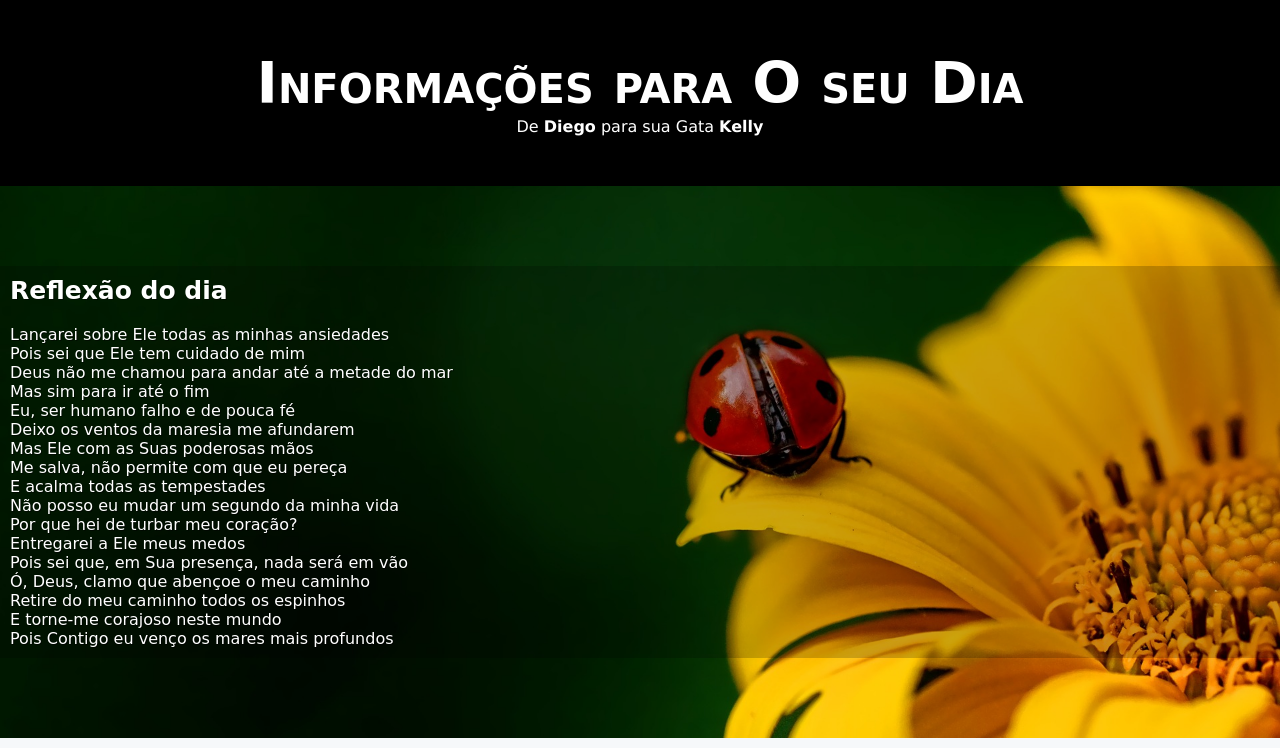
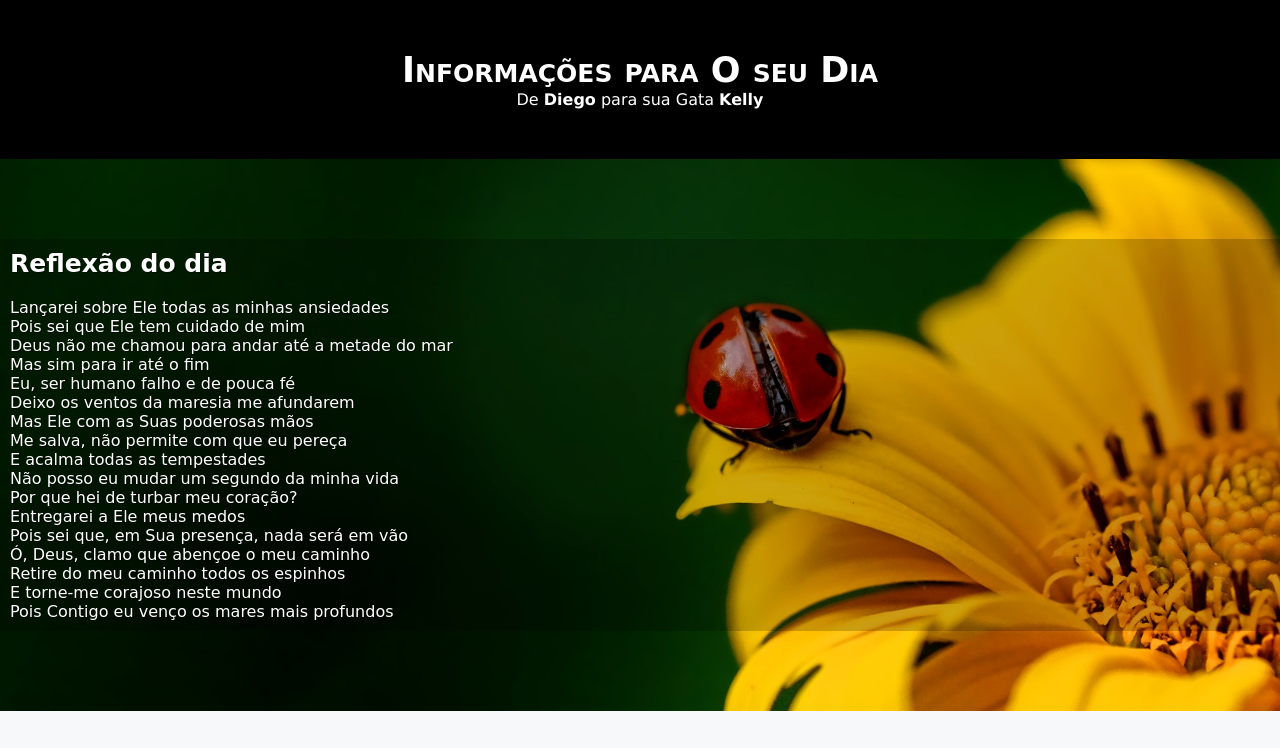
Before and after one commit to Buchele/Kelly, a plain HTML site: page index.html in a window 1280 px wide. Shown: the top 748 px of the page. Drawn offline with Linux system fonts and the light colour scheme.

Commit message:
Update style.css

```diff
--- a/style.css
+++ b/style.css
@@ -19,7 +19,7 @@ header{
 header > h1{
     font-variant: small-caps;
     font-size: 35px;
-    font-size: 4.5vw;
+
     padding-top: 50px; font-family: var(--fonte2);}
 header > p{
     padding-bottom: 50px;}
```
